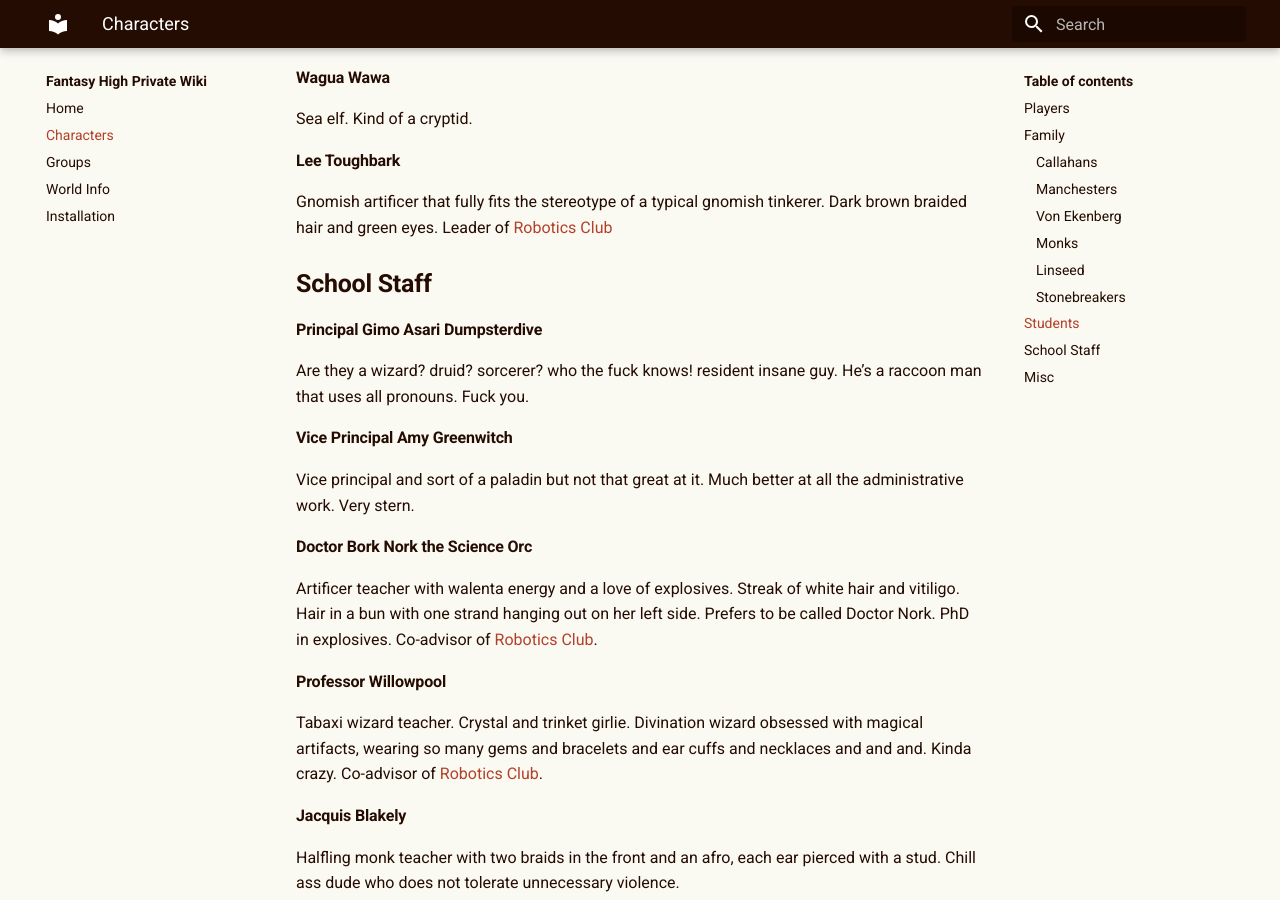
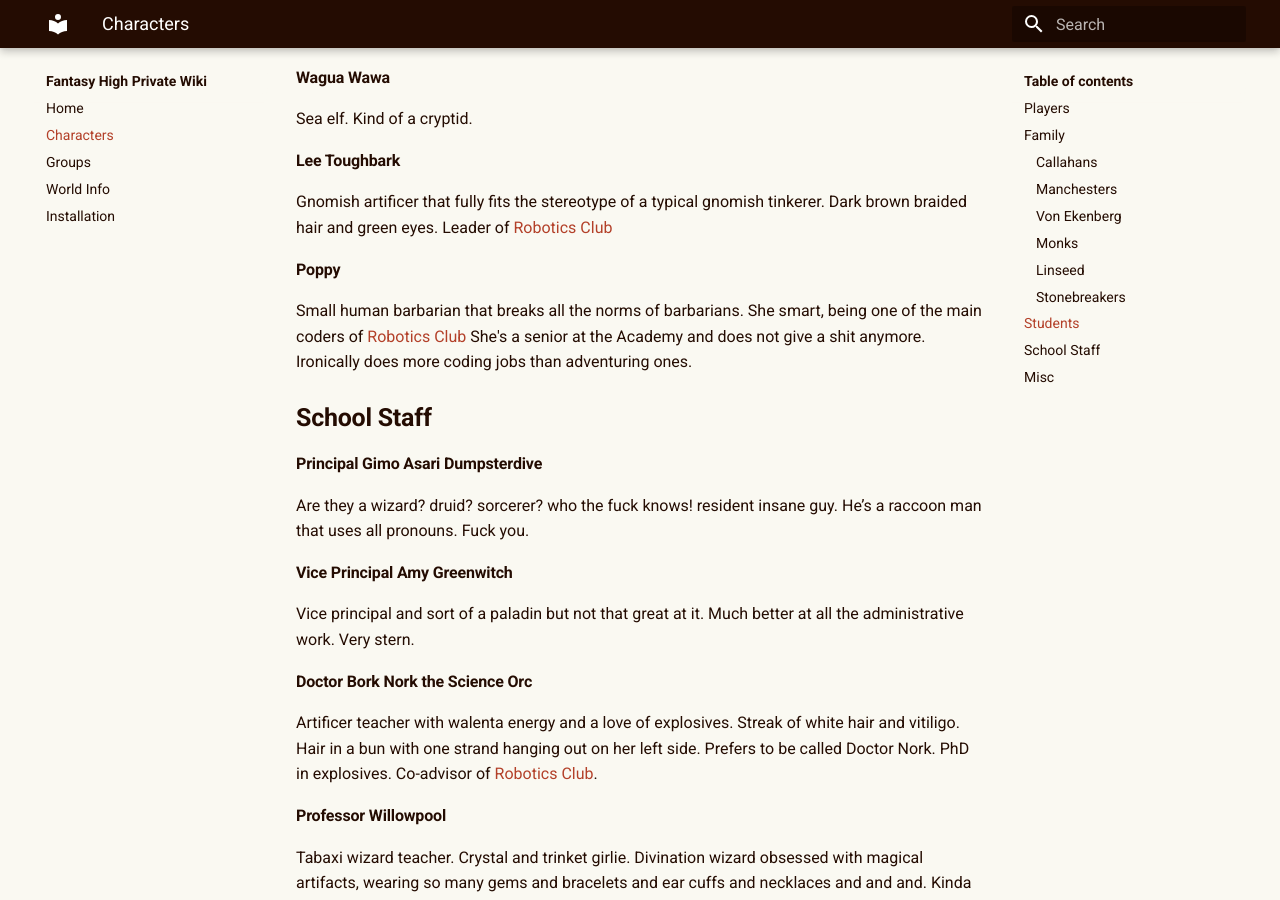
Before and after one commit to Aelyxiris/fantasyhigh, an MkDocs documentation site: the page built from docs/characters.md, in a window 1280 px wide and 900 px high, scrolled down 5015 px. Built offline with MkDocs 1.6.1 and Material for MkDocs 9.7.7, drawn with Linux system fonts in a browser that asks for light colours.

Commit message:
Added Poppy Description

```diff
--- a/docs/characters.md
+++ b/docs/characters.md
@@ -137,6 +137,9 @@ Sea elf. Kind of a cryptid.
 #### Lee Toughbark
 Gnomish artificer that fully fits the stereotype of a typical gnomish tinkerer. Dark brown braided hair and green eyes. Leader of [Robotics Club](groups.md/#robotics-club)
 
+#### Poppy
+Small human barbarian that breaks all the norms of barbarians. She smart, being one of the main coders of [Robotics Club](groups.md/#robotics-club) She's a senior at the Academy and does not give a shit anymore. Ironically does more coding jobs than adventuring ones.
+
 ## School Staff
 #### Principal Gimo Asari Dumpsterdive
 Are they a wizard? druid? sorcerer? who the fuck knows! resident insane guy. He’s a raccoon man that uses all pronouns. Fuck you.
```
